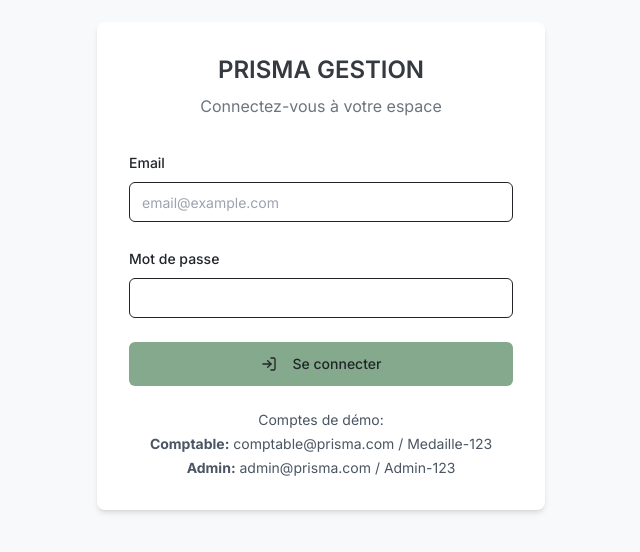
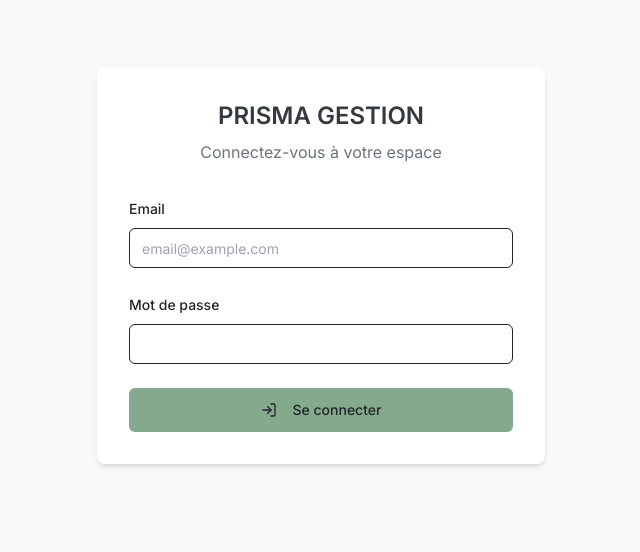
Before and after one commit to Zenobi123/prisma-taskmaster-planner, a React (Vite) app: page /login in a window 1280 px wide. Shown: the part 134-686 px from the top of the page, without its empty margins (319-959 px from the left). Built offline with nearby package versions, Linux system fonts and the light colour scheme.

Commit message:
Remove demo account information
Removes the demo account information from the login page.

```diff
--- a/src/pages/Login.tsx
+++ b/src/pages/Login.tsx
@@ -1,4 +1,3 @@
-
 import { useState } from "react";
 import { useNavigate } from "react-router-dom";
 import { Button } from "@/components/ui/button";
@@ -159,16 +158,6 @@ const Login = () => {
             )}
           </Button>
         </form>
-
-        <div className="mt-6 text-center text-sm text-gray-600">
-          <p>Comptes de démo:</p>
-          <p className="mt-1">
-            <strong>Comptable:</strong> comptable@prisma.com / Medaille-123
-          </p>
-          <p className="mt-1">
-            <strong>Admin:</strong> admin@prisma.com / Admin-123
-          </p>
-        </div>
       </div>
     </div>
   );
```
